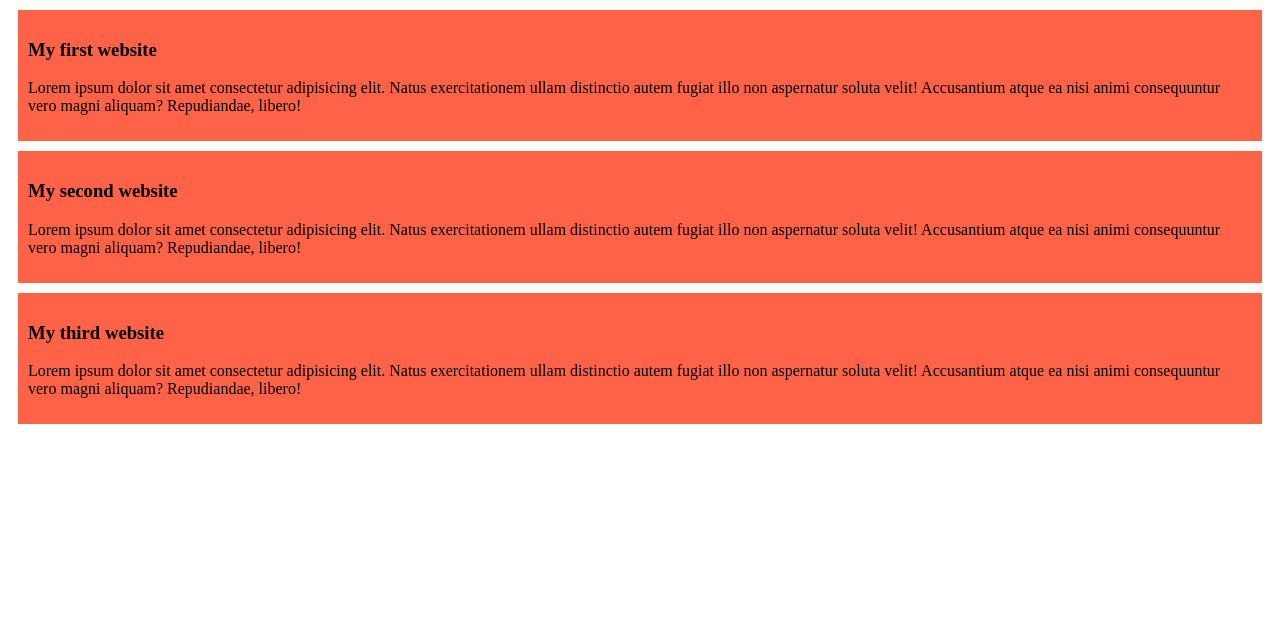
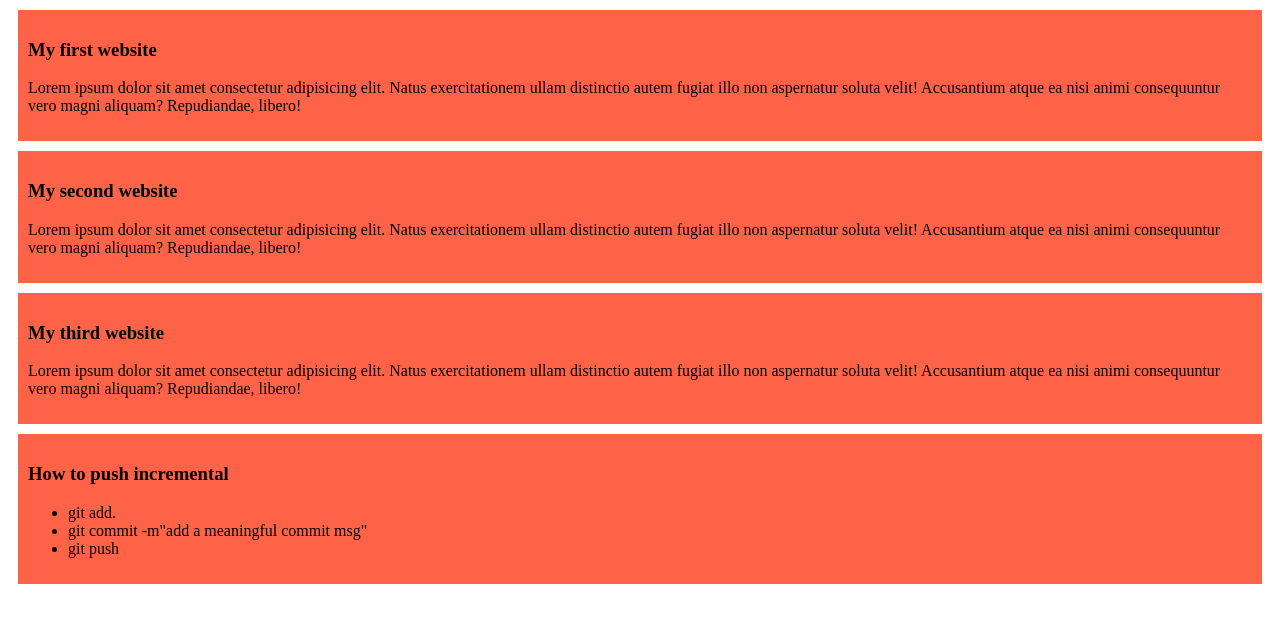
Before and after one commit to Ankan-hore/my-simple-website, a plain HTML site: page index.html in a window 1280 px wide. Drawn offline with Linux system fonts and the light colour scheme.

Commit message:
added a list to push code

```diff
--- a/index.html
+++ b/index.html
@@ -22,5 +22,14 @@
         <p>Lorem ipsum dolor sit amet consectetur adipisicing elit. Natus exercitationem ullam distinctio autem fugiat illo non aspernatur soluta velit! Accusantium atque ea nisi animi consequuntur vero magni aliquam? Repudiandae, libero!</p>
 
     </div>
+
+    <div>
+        <h3>How to push incremental</h3>
+        <ul>
+            <li>git add.</li>
+            <li>git commit -m"add a meaningful commit msg"</li>
+            <li>git push</li>
+        </ul>
+    </div>
 </body>
 </html>
```
